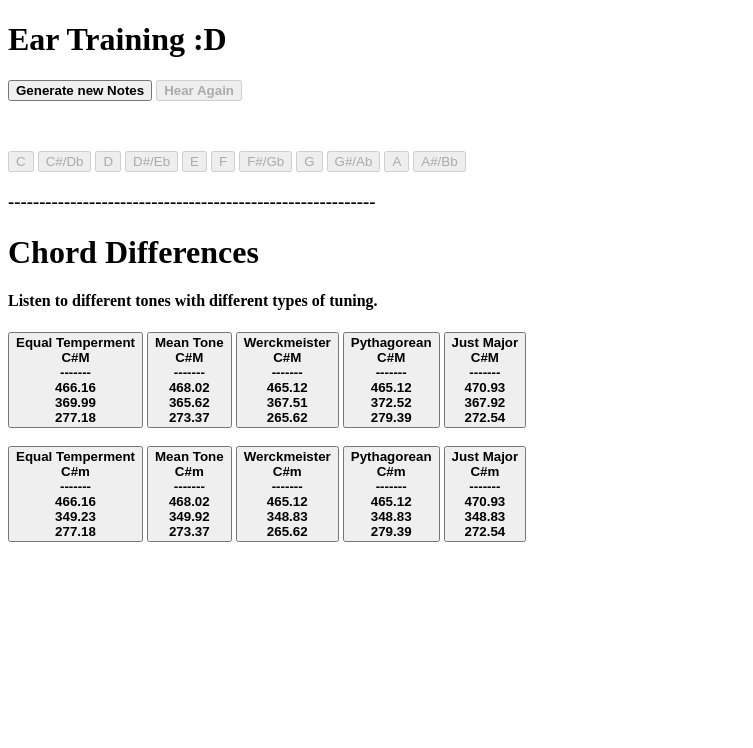
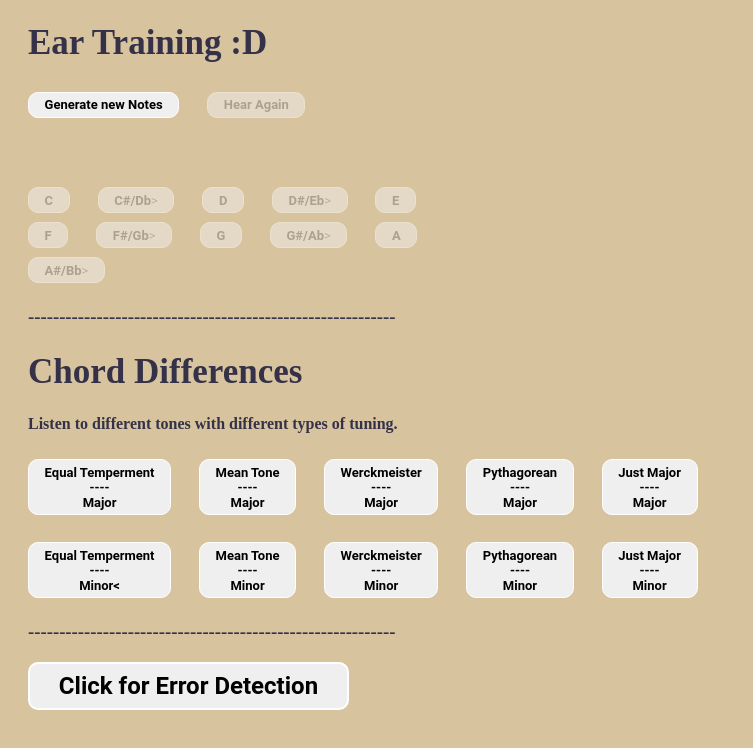
Before and after one commit to JedGascho/ear_training, a plain HTML site: page index.html in a window 1280 px wide. Shown: the whole page, without its empty margins (0-753 px from the left). Drawn offline with nearby package versions, Linux system fonts and the light colour scheme.

Commit message:
Update index.html

```diff
--- a/index.html
+++ b/index.html
@@ -5,50 +5,59 @@
 		<title>Music</title>
 		<link rel="shortcut icon" type="image/jpg" href="https://raw.githubusercontent.com/JedGascho/ear_training/main/favicon.ico"/>
 		<meta name="viewport" content="width=device-width, initial-scale=1" />
+		<link rel="stylesheet" href="style.css">
 	</head>
 	<body>
+		<div>
 		<h1>Ear Training :D</h1>
+		</div>
+
 		<div>
-		<button type="button" id="btn1" onclick="enable();playNote();btnDisable(2300, 1);"><strong>Generate new Notes</strong></button>
-		<button type="button"id="btn2" onclick="playAgain();btnDisable(2300, 1);"><strong>Hear Again</strong></buton>
+		<button class="btn" type="button" id="btn1" onclick="enable();playNote();btnDisable(2300, 1);"><strong>Generate new Notes</strong></button>
+		<button class="btn" type="button"id="btn2" onclick="playAgain();btnDisable(2300, 1);"><strong>Hear Again</strong></buton>
 		</div>
 		<div class="text">
-			<p id='firstNote'><br></p>
+			<h4 id='firstNote'><br></h4>
 		</div>
 
 
-		<button id='dropdown0' onclick="userInput('C4');">C</button>
-		<button id='dropdown1' onclick="userInput('C#4');">C#/Db</button>
-		<button id='dropdown2' onclick="userInput('D4');">D</button>
-		<button id='dropdown3' onclick="userInput('D#4');">D#/Eb</button>
-		<button id='dropdown4' onclick="userInput('E4');">E</button>
-		<button id='dropdown5' onclick="userInput('F4');">F</button>
-		<button id='dropdown6' onclick="userInput('F#4');">F#/Gb</button>
-		<button id='dropdown7' onclick="userInput('G4');">G</button>
-		<button id='dropdown8' onclick="userInput('G#4');">G#/Ab</button>
-		<button id='dropdown9' onclick="userInput('A4');">A</button>
-		<button id='dropdown10' onclick="userInput('A#4');">A#/Bb</button>
+		<button class="btn" id='dropdown0' onclick="userInput('C4');"><strong>C</strong></button>
+		<button class="btn" id='dropdown1' onclick="userInput('C#4');"><strong>C#/Db</strong>></button>
+		<button class="btn" id='dropdown2' onclick="userInput('D4');"><strong>D</strong></button>
+		<button class="btn" id='dropdown3' onclick="userInput('D#4');"><strong>D#/Eb</strong>></button>
+		<button class="btn" id='dropdown4' onclick="userInput('E4');"><strong>E</strong></button>
+		<br>
+		<button class="btn" id='dropdown5' onclick="userInput('F4');"><strong>F</strong></button>
+		<button class="btn" id='dropdown6' onclick="userInput('F#4');"><strong>F#/Gb</strong>></button>
+		<button class="btn" id='dropdown7' onclick="userInput('G4');"><strong>G</strong></button>
+		<button class="btn" id='dropdown8' onclick="userInput('G#4');"><strong>G#/Ab</strong>></button>
+		<button class="btn" id='dropdown9' onclick="userInput('A4');"><strong>A</strong></button>
+		<br>
+		<button class="btn" id='dropdown10' onclick="userInput('A#4');"><strong>A#/Bb</strong>></button>
 
 
 		<h3>-----------------------------------------------------------</h3>
 
 		<h1>Chord Differences</h1>
 		<h4>Listen to different tones with different types of tuning.</h4>
-		<button type="button" id="equalTempC#M" onclick="playChord(277.18, 369.99, 466.16);btnDisable(3100, 0);"><strong>Equal Temperment<br>C#M<br>-------<br>466.16<br>369.99<br>277.18</strong></button>
-		<button type="button" id="meanTempC#M" onclick="playChord(273.37, 365.62, 468.02);btnDisable(3100, 0);"><strong>Mean Tone<br>C#M<br>-------<br>468.02<br>365.62<br>273.37</strong></button>
-		<button type="button" id="werckmeisterTempC#M" onclick="playChord(275.62, 367.51, 465.12);btnDisable(3100, 0);"><strong>Werckmeister<br>C#M<br>-------<br>465.12<br>367.51<br>265.62</strong></button>
-		<button type="button" id="pythagoreanTempC#M" onclick="playChord(279.39, 372.52, 465.12);btnDisable(3100, 0);"><strong>Pythagorean<br>C#M<br>-------<br>465.12<br>372.52<br>279.39</strong></button>
-		<button type="button" id="justMajorTempC#M" onclick="playChord(272.54, 367.92, 470.93);btnDisable(3100, 0);"><strong>Just Major<br>C#M<br>-------<br>470.93<br>367.92<br>272.54</strong></button>
+		<button type="button" class="btn" id="equalTempC#M" onclick="playChord(277.18, 369.99, 466.16);btnDisable(3100, 0);"><strong>Equal Temperment<br>----<br>Major</strong></button>
+		<button type="button" class="btn" id="meanTempC#M" onclick="playChord(273.37, 365.62, 468.02);btnDisable(3100, 0);"><strong>Mean Tone<br>----<br>Major</strong></button>
+		<button type="button" class="btn" id="werckmeisterTempC#M" onclick="playChord(275.62, 367.51, 465.12);btnDisable(3100, 0);"><strong>Werckmeister<br>----<br>Major</strong></button>
+		<button type="button" class="btn" id="pythagoreanTempC#M" onclick="playChord(279.39, 372.52, 465.12);btnDisable(3100, 0);"><strong>Pythagorean<br>----<br>Major</strong></button>
+		<button type="button" class="btn" id="justMajorTempC#M" onclick="playChord(272.54, 367.92, 470.93);btnDisable(3100, 0);"><strong>Just Major<br>----<br>Major</strong></button>
 		<br><br>
-		<button type="button" id="equalTempC#m" onclick="playChord(277.18, 349.23, 466.16);btnDisable(3100, 0);"><strong>Equal Temperment<br>C#m<br>-------<br>466.16<br>349.23<br>277.18</strong></button>
-		<button type="button" id="meanTempC#m" onclick="playChord(273.37, 349.92, 468.02);btnDisable(3100, 0);"><strong>Mean Tone<br>C#m<br>-------<br>468.02<br>349.92<br>273.37</strong></button>
-		<button type="button" id="werckmeisterTempC#m" onclick="playChord(275.62, 348.83, 465.12);btnDisable(3100, 0);"><strong>Werckmeister<br>C#m<br>-------<br>465.12<br>348.83<br>265.62</strong></button>
-		<button type="button" id="pythagoreanTempC#m" onclick="playChord(279.39, 348.83, 465.12);btnDisable(3100, 0);"><strong>Pythagorean<br>C#m<br>-------<br>465.12<br>348.83<br>279.39</strong></button>
-		<button type="button" id="justMajorTempC#m" onclick="playChord(272.54, 348.83, 470.93);btnDisable(3100, 0);"><strong>Just Major<br>C#m<br>-------<br>470.93<br>348.83<br>272.54</strong></button>
+		<button type="button" class="btn" id="equalTempC#m" onclick="playChord(277.18, 349.23, 466.16);btnDisable(3100, 0);"><strong>Equal Temperment<br>----<br>Minor<</strong></button>
+		<button type="button" class="btn" id="meanTempC#m" onclick="playChord(273.37, 349.92, 468.02);btnDisable(3100, 0);"><strong>Mean Tone<br>----<br>Minor</strong></button>
+		<button type="button" class="btn" id="werckmeisterTempC#m" onclick="playChord(275.62, 348.83, 465.12);btnDisable(3100, 0);"><strong>Werckmeister<br>----<br>Minor</strong></button>
+		<button type="button" class="btn" id="pythagoreanTempC#m" onclick="playChord(279.39, 348.83, 465.12);btnDisable(3100, 0);"><strong>Pythagorean<br>----<br>Minor</strong></button>
+		<button type="button" class="btn" id="justMajorTempC#m" onclick="playChord(272.54, 348.83, 470.93);btnDisable(3100, 0);"><strong>Just Major<br>----<br>Minor</strong></button>
+
+		<br>
+		<h3>-----------------------------------------------------------</h3>
+		<a class = "errorDetect" href="error_detection.html"><strong>Click for Error Detection</strong></a>
 
 		<script src="https://unpkg.com/tone@14.7.77/build/Tone.js"></script>
 		<script src="ear_trainer.js"></script>
 		<script src="chords.js"></script>
-		<script src="misc.js"></script>
 	</body>
 </html>
```
